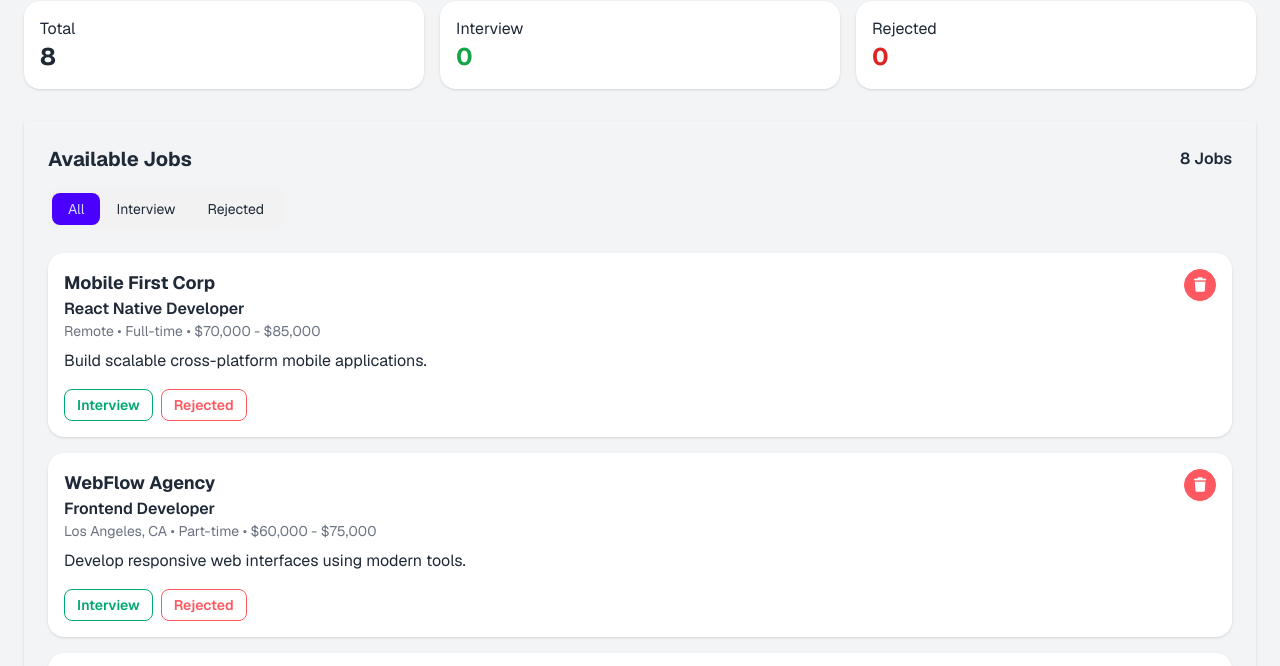
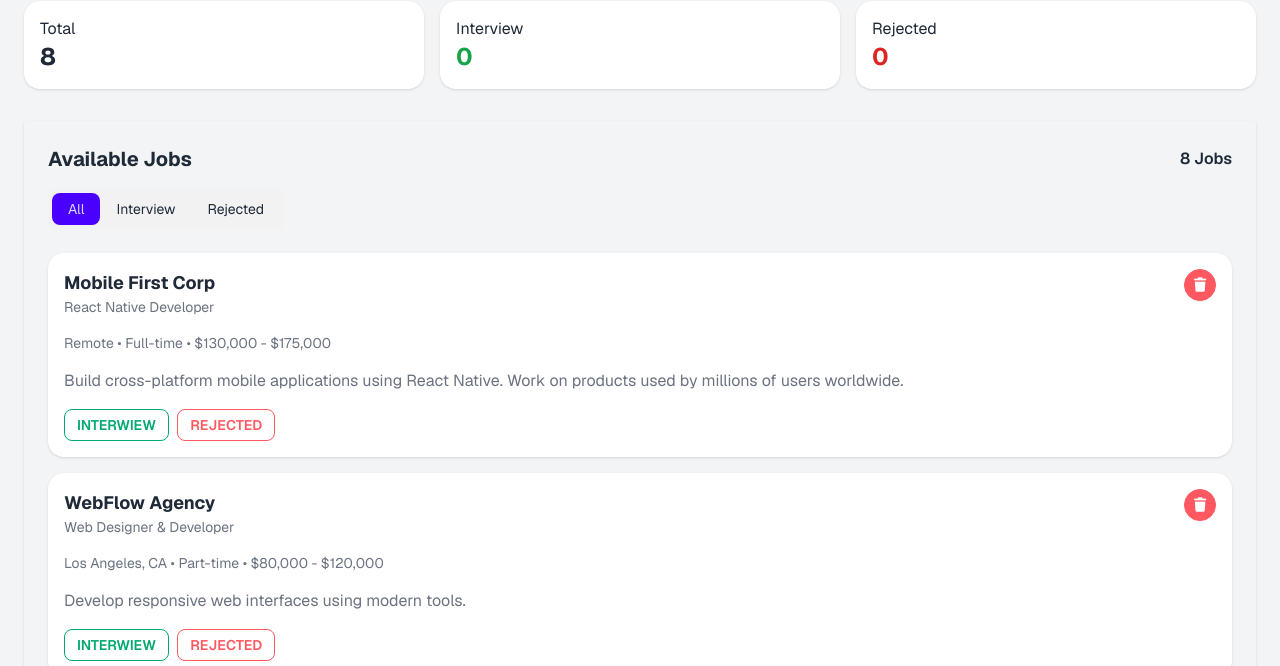
Before and after one commit to Arif7991/arif-assignment-4, a plain HTML site: page index.html in a window 1280 px wide. Shown: the part 83-749 px from the top of the page. Drawn offline with nearby package versions, Linux system fonts and the light colour scheme.

```diff
--- a/index.html
+++ b/index.html
@@ -1,54 +1,72 @@
 <!DOCTYPE html>
 <html lang="en">
+
 <head>
   <meta charset="UTF-8">
   <title>Job Application Tracker</title>
 
-  <!-- font  -->
-<link rel="preconnect" href="https://fonts.googleapis.com">
-<link rel="preconnect" href="https://fonts.gstatic.com" crossorigin>
-<link href="https://fonts.googleapis.com/css2?family=Geist:wght@100..900&display=swap" rel="stylesheet">
- <!-- icon -->
-  <link rel="stylesheet" href="https://cdnjs.cloudflare.com/ajax/libs/font-awesome/7.0.1/css/all.min.css" integrity="sha512-2SwdPD6INVrV/lHTZbO2nodKhrnDdJK9/kg2XD1r9uGqPo1cUbujc+IYdlYdEErWNu69gVcYgdxlmVmzTWnetw==" crossorigin="anonymous" referrerpolicy="no-referrer" />
+  <!-- Google Font -->
+  <link rel="preconnect" href="https://fonts.googleapis.com">
+  <link rel="preconnect" href="https://fonts.gstatic.com" crossorigin>
+  <link href="https://fonts.googleapis.com/css2?family=Geist:wght@100..900&display=swap" rel="stylesheet">
 
-  <!-- Tailwind -->
+  <!-- Font Awesome Icons -->
+  <link rel="stylesheet"
+    href="https://cdnjs.cloudflare.com/ajax/libs/font-awesome/7.0.1/css/all.min.css"
+    crossorigin="anonymous"
+    referrerpolicy="no-referrer" />
+
+  <!-- Tailwind CSS -->
   <script src="https://cdn.tailwindcss.com"></script>
 
   <!-- DaisyUI -->
   <link href="https://cdn.jsdelivr.net/npm/daisyui@4.12.10/dist/full.min.css" rel="stylesheet" />
 
+  <!-- Custom CSS -->
   <link rel="stylesheet" href="style.css">
 </head>
+
 <body class="bg-gray-100 p-6">
 
-  <h1 class="text-3xl font-bold mb-6">Job Application Tracker</h1>
+  <!-- Page Title -->
+  <h1 class="text-3xl font-bold mb-6">
+    Job Application Tracker
+  </h1>
 
   <!-- Dashboard Cards -->
   <div class="grid grid-cols-1 md:grid-cols-3 gap-4 mb-8">
+
+    <!-- Total -->
     <div class="card bg-base-100 shadow p-4">
       <h3>Total</h3>
       <p id="totalCount" class="text-2xl font-bold">0</p>
     </div>
+
+    <!-- Interview -->
     <div class="card bg-base-100 shadow p-4">
       <h3>Interview</h3>
       <p id="interviewCount" class="text-2xl font-bold text-green-600">0</p>
     </div>
+
+    <!-- Rejected -->
     <div class="card bg-base-100 shadow p-4">
       <h3>Rejected</h3>
       <p id="rejectedCount" class="text-2xl font-bold text-red-600">0</p>
     </div>
+
   </div>
 
   <!-- Available Jobs Section -->
-  <div class=" p-6 rounded shadow">
+  <div class="p-6 rounded shadow">
 
+    <!-- Section Header -->
     <div class="flex justify-between items-center mb-4">
       <h2 class="text-xl font-bold">Available Jobs</h2>
       <span id="sectionCount" class="font-semibold">0 Jobs</span>
     </div>
 
     <!-- Tabs -->
-    <div class="tabs tabs-boxed  inline-flex w-auto mb-6">
+    <div class="tabs tabs-boxed inline-flex w-auto mb-6">
       <button class="tab tab-active" data-tab="all">All</button>
       <button class="tab" data-tab="interview">Interview</button>
       <button class="tab" data-tab="rejected">Rejected</button>
@@ -61,11 +79,15 @@
     <div id="emptyState" class="hidden text-center py-10">
       <div class="text-5xl mb-3">📄</div>
       <h3 class="text-lg font-bold">No jobs available</h3>
-      <p class="text-gray-500">Check back later for new opportunities</p>
+      <p class="text-gray-500">
+        Check back later for new opportunities
+      </p>
     </div>
 
   </div>
 
+  <!-- JavaScript -->
   <script src="script.js"></script>
+
 </body>
 </html>
--- a/script.js
+++ b/script.js
@@ -5,17 +5,17 @@
     position: "React Native Developer",
     location: "Remote",
     type: "Full-time",
-    salary: "$70,000 - $85,000",
-    description: "Build scalable cross-platform mobile applications.",
+    salary: "$130,000 - $175,000",
+    description: "Build cross-platform mobile applications using React Native. Work on products used by millions of users worldwide.",
     status: "all"
   },
   {
     id: 2,
     company: "WebFlow Agency",
-    position: "Frontend Developer",
+    position: "Web Designer & Developer",
     location: "Los Angeles, CA",
     type: "Part-time",
-    salary: "$60,000 - $75,000",
+    salary: "$80,000 - $120,000",
     description: "Develop responsive web interfaces using modern tools.",
     status: "all"
   },
@@ -110,9 +110,9 @@
     let statusBadge = "";
 
     if (job.status === "interview") {
-      statusBadge = `<span class="badge badge-outline badge-success mb-2">Interview</span>`;
+      statusBadge = `<span class="badge badge-outline badge-success mb-2 font-semi-bold">INTERWIEWED</span>`;
     } else if (job.status === "rejected") {
-      statusBadge = `<span class="badge badge-outline badge-error mb-2">Rejected</span>`;
+      statusBadge = `<span class="badge badge-outline badge-error mb-2 text-semi-bold">REJECTED</span>`;
     }
 
     const div = document.createElement("div");
@@ -120,14 +120,14 @@
 
     div.innerHTML = `
       <div class="flex justify-between">
-        <div>
-          <h3 class="font-bold text-lg">${job.company}</h3>
-          <p class="font-semibold">${job.position}</p>
-          <p class="text-sm text-gray-500">${job.location} • ${job.type} • ${job.salary}</p>
+        <div class="">
+          <h3 class="font-bold text-lg mb-lg">${job.company}</h3>
+          <p class="text-sm text-gray-500">${job.position}</p>
+          <p class="text-sm text-gray-500 my-4">${job.location} • ${job.type} • ${job.salary}</p>
 
           ${statusBadge}
 
-          <p class="mt-2">${job.description}</p>
+          <p class="mt-2 text-gray-500">${job.description}</p>
         </div>
 
         <button onclick="deleteJob(${job.id})"
@@ -137,12 +137,12 @@
       <div class="mt-4 flex gap-2">
         <button onclick="setStatus(${job.id}, 'interview')"
         class="btn btn-white btn-sm ${job.status === 'interview' ? 'btn-success' : 'btn-outline btn-success'}">
-          Interview
+          INTERWIEW
         </button>
 
         <button onclick="setStatus(${job.id}, 'rejected')"
         class="btn btn-sm ${job.status === 'rejected' ? 'btn-error' : 'btn-outline btn-error'}">
-          Rejected
+          REJECTED
         </button>
       </div>
     `;
```
